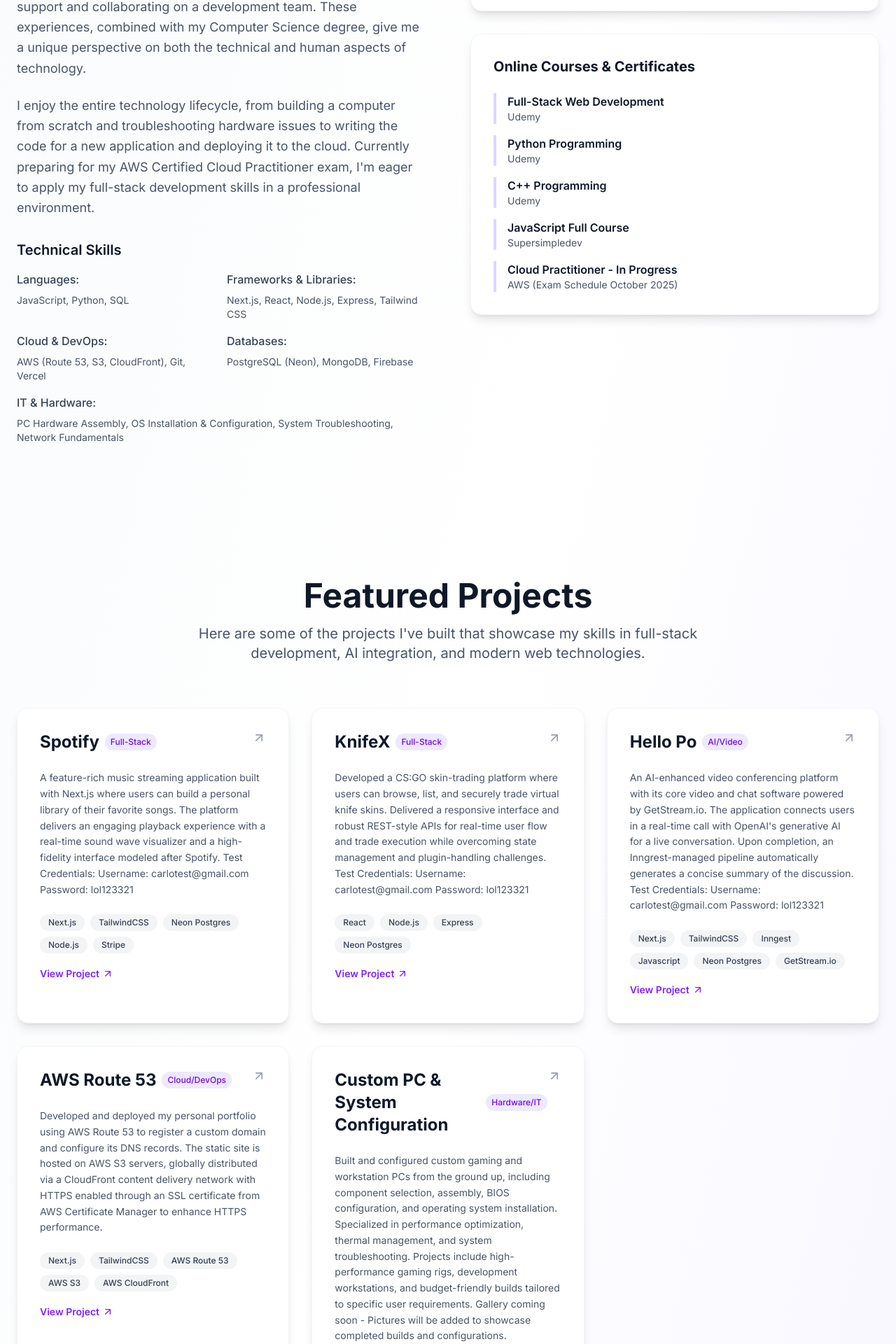
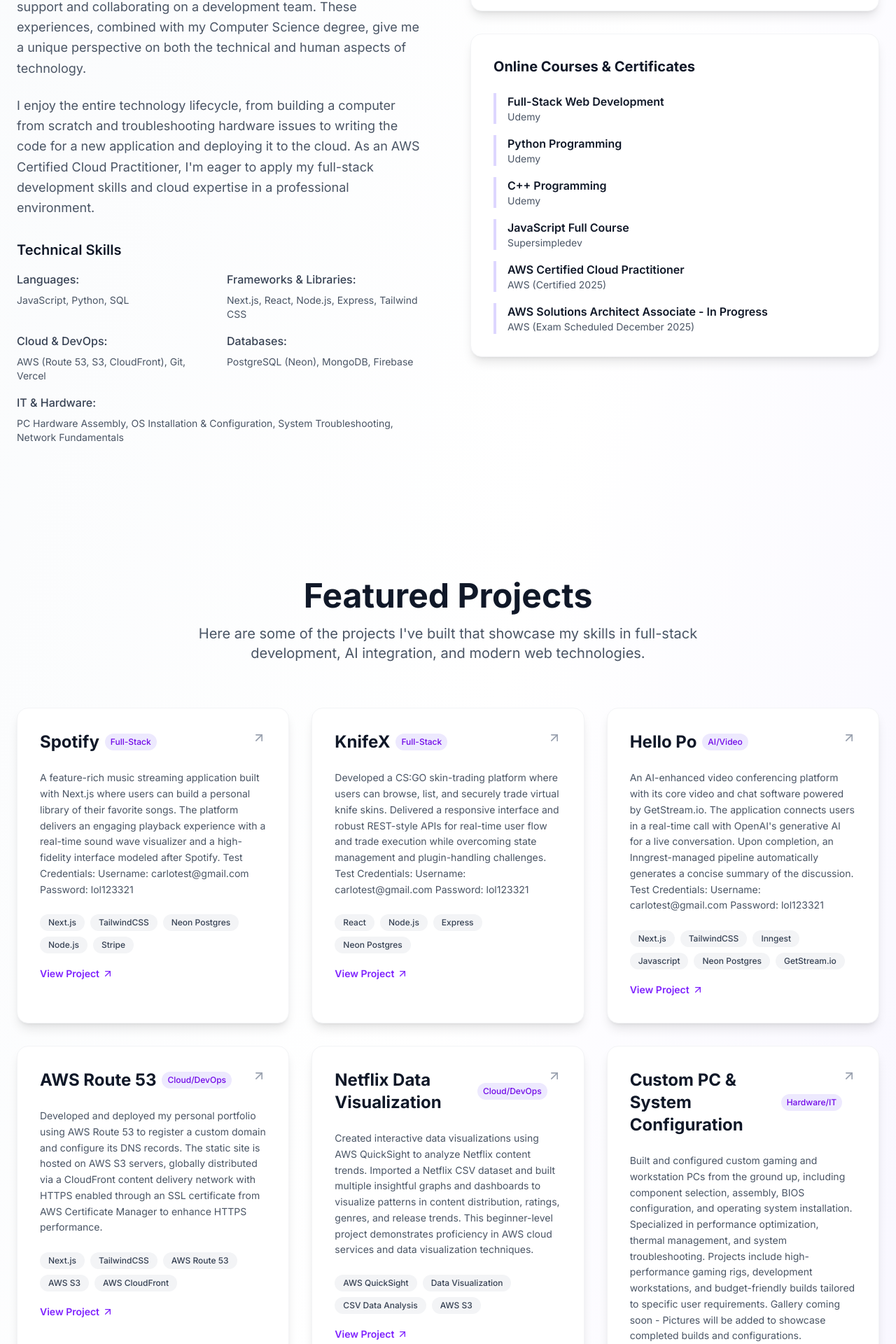
Before and after one commit to carloc3005/mywebsite, a Next.js app in the folder mywebsite/: page / in a window 1280 px wide. Shown: the part 1432-3352 px from the top of the page at 70% size. Built offline with nearby package versions, Linux system fonts and the light colour scheme.

Commit message:
Update portfolio: Add AWS CCP certification, Netflix QuickSight project, and AWS SAA in progress

```diff
--- a/mywebsite/src/app/page.tsx
+++ b/mywebsite/src/app/page.tsx
@@ -32,6 +32,13 @@
       description: 'Developed and deployed my personal portfolio using AWS Route 53 to register a custom domain and configure its DNS records. The static site is hosted on AWS S3 servers, globally distributed via a CloudFront content delivery network with HTTPS enabled through an SSL certificate from AWS Certificate Manager to enhance HTTPS performance.',
       tech: ['Next.js', 'TailwindCSS', 'AWS Route 53', 'AWS S3', 'AWS CloudFront'],
       href: 'https://www.carlofc.com',
+      category: 'Cloud/DevOps'
+    },
+    {
+      name: 'Netflix Data Visualization',
+      description: 'Created interactive data visualizations using AWS QuickSight to analyze Netflix content trends. Imported a Netflix CSV dataset and built multiple insightful graphs and dashboards to visualize patterns in content distribution, ratings, genres, and release trends. This beginner-level project demonstrates proficiency in AWS cloud services and data visualization techniques.',
+      tech: ['AWS QuickSight', 'Data Visualization', 'CSV Data Analysis', 'AWS S3'],
+      href: '#',
       category: 'Cloud/DevOps'
     },
     {
@@ -261,8 +268,8 @@
                 <p className="text-lg text-gray-600 leading-relaxed">
                   I enjoy the entire technology lifecycle, from building a computer from scratch
                   and troubleshooting hardware issues to writing the code for a new application
-                  and deploying it to the cloud. Currently preparing for my AWS Certified Cloud
-                  Practitioner exam, I&apos;m eager to apply my full-stack development skills in a
+                  and deploying it to the cloud. As an AWS Certified Cloud Practitioner,
+                  I&apos;m eager to apply my full-stack development skills and cloud expertise in a
                   professional environment.
                 </p>
               </div>
@@ -341,8 +348,12 @@
                     <p className="text-gray-600 text-sm">Supersimpledev</p>
                   </div>
                   <div className="border-l-4 border-violet-200 pl-4">
-                    <h5 className="font-semibold text-gray-900">Cloud Practitioner - In Progress</h5>
-                    <p className="text-gray-600 text-sm">AWS (Exam Schedule October 2025)</p>
+                    <h5 className="font-semibold text-gray-900">AWS Certified Cloud Practitioner</h5>
+                    <p className="text-gray-600 text-sm">AWS (Certified 2025)</p>
+                  </div>
+                  <div className="border-l-4 border-violet-200 pl-4">
+                    <h5 className="font-semibold text-gray-900">AWS Solutions Architect Associate - In Progress</h5>
+                    <p className="text-gray-600 text-sm">AWS (Exam Scheduled December 2025)</p>
                   </div>
                 </div>
               </div>
```
